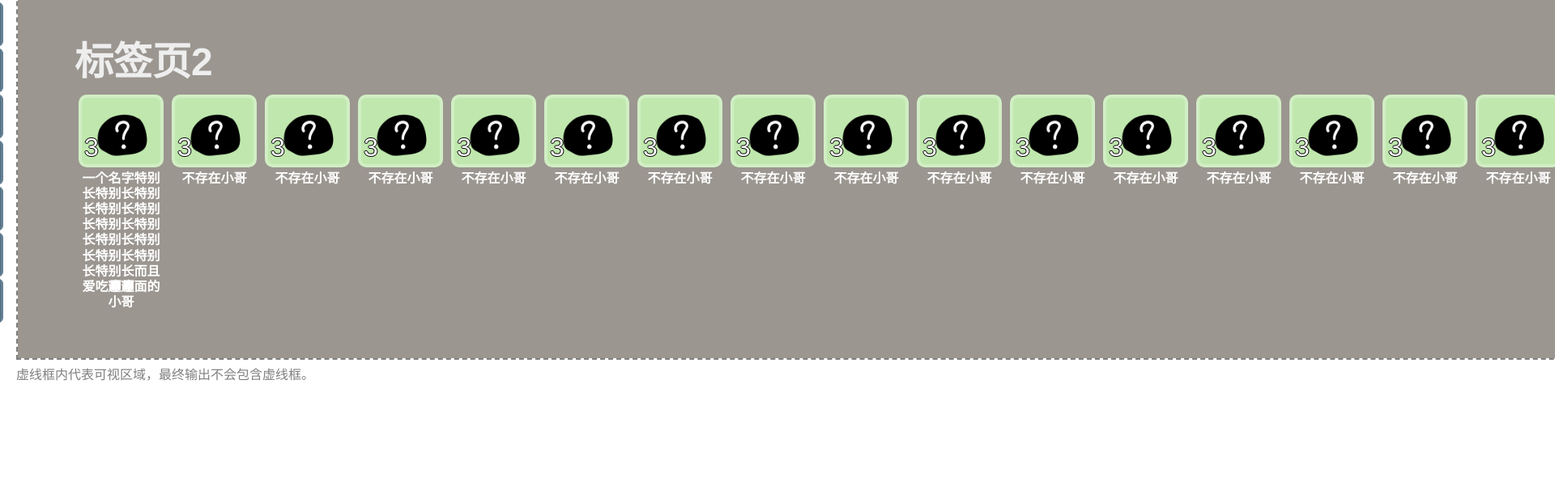
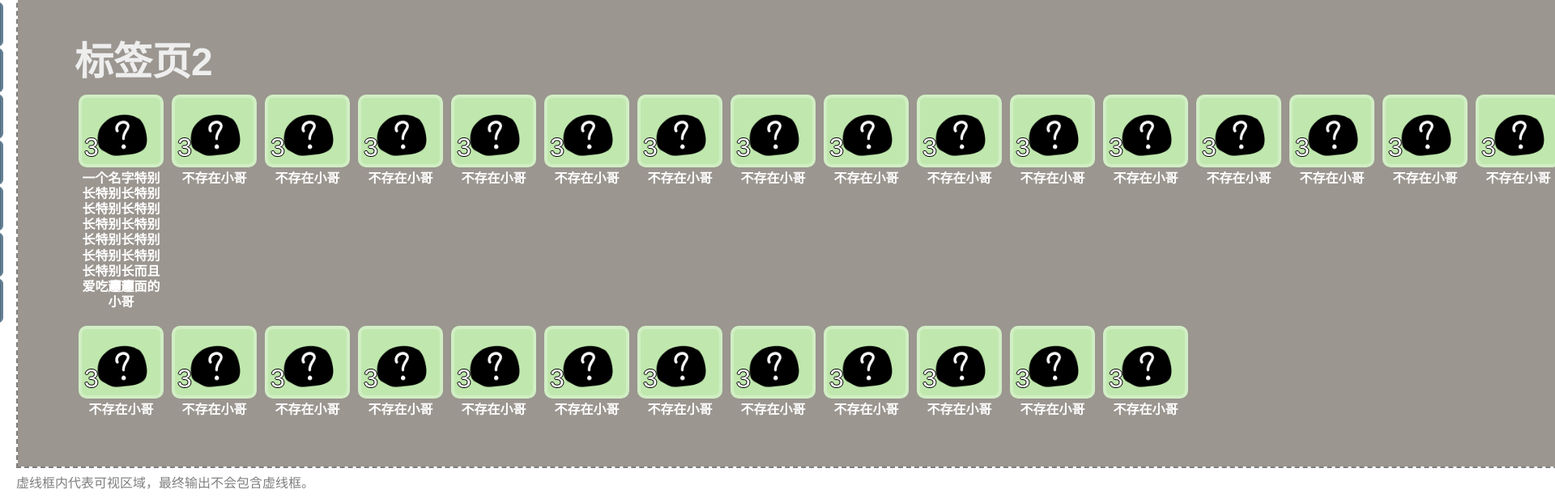
Before and after one commit to kagamibot-team/kagami-bot-frontend, a Vue app: page /storage in a window 1280 px wide. Shown: the part 404-1020 px from the top of the page at 81% size, 1920 px wide, since content can reach past the window. Before the commit the page ends 886 px from the top, so only its background shows below. Built offline with nearby package versions, Linux system fonts and the light colour scheme.

Commit message:
new changes

```diff
--- a/src/pre_data/liechang.json
+++ b/src/pre_data/liechang.json
@@ -196,7 +196,7 @@
   "user": {
     "uid": 10000,
     "qqid": "123123123",
-    "name": "出错啦"
+    "name": "出错啦出错啦出错啦出错啦出错啦出错啦出错啦出错啦出错啦出错啦出错啦出错啦出错啦"
   },
   "selecting": 1,
   "dialogue": {
--- a/src/pre_data/recipe.json
+++ b/src/pre_data/recipe.json
@@ -13,7 +13,7 @@
   "output": {
     "info": {
       "aid": 0,
-      "description": "你不该在\n这里，就像⿰字见⿰字字一样龌龊。",
+      "description": "哇哈哈哈哈哈哈哈哈哈哈哈哈哈哈哈哈哈哈哈哈哈哈哈哈哈哈哈哈哈哈哈哈哈哈哈哈哈哈哈哈哈哈哈哈哈哈哈哈哈哈哈哈哈哈哈哈哈哈哈哈哈哈哈哈哈哈哈哈哈哈哈哈哈哈哈哈哈哈哈哈哈哈哈哈哈哈哈哈哈哈哈哈哈哈哈哈哈哈哈哈哈哈哈哈哈哈哈哈哈哈哈哈哈哈哈哈哈哈哈哈哈哈哈哈哈哈哈哈哈哈哈哈哈哈哈哈哈哈哈哈哈哈哈哈哈哈哈哈哈哈哈哈哈哈哈哈哈哈哈哈哈哈哈哈哈哈哈哈哈哈哈哈哈哈哈哈哈哈哈哈哈哈哈哈哈哈哈哈哈哈哈哈哈哈哈哈哈哈哈哈哈哈哈哈哈哈哈哈哈哈哈哈哈哈哈哈哈哈哈哈哈哈哈哈哈哈哈哈哈哈哈哈哈哈哈哈哈哈哈哈哈哈哈哈哈哈哈哈哈哈哈哈哈哈哈哈哈哈哈哈哈哈哈哈哈哈哈哈哈哈哈哈哈哈哈哈哈哈哈哈哈哈哈哈哈哈哈哈哈哈哈哈哈哈哈哈哈哈哈哈哈哈哈哈哈哈哈哈哈哈哈哈哈哈哈哈哈哈哈哈哈哈哈哈哈哈哈哈哈哈哈哈哈哈哈哈哈哈哈哈哈哈哈哈哈哈哈哈哈哈哈哈哈哈哈哈哈哈哈哈哈哈哈哈哈哈哈哈哈哈哈哈哈哈哈哈哈哈哈哈哈哈哈哈哈哈哈哈哈哈哈哈哈哈哈哈哈哈哈哈哈哈哈哈哈哈哈哈哈哈哈哈哈哈哈哈哈哈哈哈哈哈哈哈哈哈哈哈哈哈哈哈哈哈哈哈哈哈哈哈哈哈哈哈哈哈哈哈哈哈哈哈哈哈哈哈哈哈哈哈哈哈哈哈哈哈哈哈哈哈哈哈哈哈哈哈哈哈哈哈哈哈哈哈哈哈哈哈哈哈哈哈哈哈哈哈哈哈哈哈哈哈哈哈哈哈哈哈哈哈哈哈哈哈哈哈哈哈哈哈哈哈哈哈哈哈哈哈哈哈哈哈哈哈哈哈哈哈哈哈哈哈哈哈哈哈哈哈哈哈哈哈哈哈哈哈哈哈哈哈哈哈哈哈哈哈哈哈哈哈哈哈哈哈哈哈哈哈哈哈哈哈哈哈哈哈哈哈哈哈哈哈哈哈",
       "display_name": "⿰字见⿰字字⿺花⿱川戸⿺辶⿳宀珎⿲隹貝招⿱⿻𠈌丨亏小哥",
       "color": "rgb(198, 193, 191)",
       "image_url": "./resource/shit.png",
--- a/src/pre_data/storage.json
+++ b/src/pre_data/storage.json
@@ -226,6 +226,110 @@
             "notation_down": "3"
           },
           "title1": "不存在小哥"
+        },
+        {
+          "display_box": {
+            "image": "./resource/blank_placeholder.png",
+            "color": "rgb(192, 232, 174)",
+            "notation_down": "3"
+          },
+          "title1": "不存在小哥"
+        },
+        {
+          "display_box": {
+            "image": "./resource/blank_placeholder.png",
+            "color": "rgb(192, 232, 174)",
+            "notation_down": "3"
+          },
+          "title1": "不存在小哥"
+        },
+        {
+          "display_box": {
+            "image": "./resource/blank_placeholder.png",
+            "color": "rgb(192, 232, 174)",
+            "notation_down": "3"
+          },
+          "title1": "不存在小哥"
+        },
+        {
+          "display_box": {
+            "image": "./resource/blank_placeholder.png",
+            "color": "rgb(192, 232, 174)",
+            "notation_down": "3"
+          },
+          "title1": "不存在小哥"
+        },
+        {
+          "display_box": {
+            "image": "./resource/blank_placeholder.png",
+            "color": "rgb(192, 232, 174)",
+            "notation_down": "3"
+          },
+          "title1": "不存在小哥"
+        },
+        {
+          "display_box": {
+            "image": "./resource/blank_placeholder.png",
+            "color": "rgb(192, 232, 174)",
+            "notation_down": "3"
+          },
+          "title1": "不存在小哥"
+        },
+        {
+          "display_box": {
+            "image": "./resource/blank_placeholder.png",
+            "color": "rgb(192, 232, 174)",
+            "notation_down": "3"
+          },
+          "title1": "不存在小哥"
+        },
+        {
+          "display_box": {
+            "image": "./resource/blank_placeholder.png",
+            "color": "rgb(192, 232, 174)",
+            "notation_down": "3"
+          },
+          "title1": "不存在小哥"
+        },
+        {
+          "display_box": {
+            "image": "./resource/blank_placeholder.png",
+            "color": "rgb(192, 232, 174)",
+            "notation_down": "3"
+          },
+          "title1": "不存在小哥"
+        },
+        {
+          "display_box": {
+            "image": "./resource/blank_placeholder.png",
+            "color": "rgb(192, 232, 174)",
+            "notation_down": "3"
+          },
+          "title1": "不存在小哥"
+        },
+        {
+          "display_box": {
+            "image": "./resource/blank_placeholder.png",
+            "color": "rgb(192, 232, 174)",
+            "notation_down": "3"
+          },
+          "title1": "不存在小哥"
+        },
+        {
+          "display_box": {
+            "image": "./resource/blank_placeholder.png",
+            "color": "rgb(192, 232, 174)",
+            "notation_down": "3"
+          },
+          "title1": "不存在小哥"
+        },
+        {
+          "display_box": {
+            "image": "./resource/blank_placeholder.png",
+            "color": "rgb(192, 232, 174)",
+            "notation_down": "3"
+          },
+          "title1": "不存在小哥"
         }
       ]
     }
--- a/src/pre_data/zhua.json
+++ b/src/pre_data/zhua.json
@@ -17,7 +17,7 @@
     {
       "info": {
         "aid": 0,
-        "description": "坏￼𝍶𝍸𛀈𛀉枪𐂺𐃆Ｚ𛀁🙫🩤🚊🥆𛅦𞋈🀇🃵𰁜𮰩𰻝ꦋ갸ﬥﬨ𐃍שּׂ︻︙ﮛ𰻝𰀀𝍵𮯰𮯿𱍻꣙ꬦ面𐎛𐑝𐕝",
+        "description": "哇哈哈哈哈哈哈哈哈哈哈哈哈哈哈哈哈哈哈哈哈哈哈哈哈哈哈哈哈哈哈哈哈哈哈哈哈哈哈哈哈哈哈哈哈哈哈哈哈哈哈哈哈哈哈哈哈哈哈哈哈哈哈哈哈哈哈哈哈哈哈哈哈哈哈哈哈哈哈哈哈哈哈哈哈哈哈哈哈哈哈哈哈哈哈哈哈哈哈哈哈哈哈哈哈哈哈哈哈哈哈哈哈哈哈哈哈哈哈哈哈哈哈哈哈哈哈哈哈哈哈哈哈哈哈哈哈哈哈哈哈哈哈哈哈哈哈哈哈哈哈哈哈哈哈哈哈哈哈哈哈哈哈哈哈哈哈哈哈哈哈哈哈哈哈哈哈哈哈哈哈哈哈哈哈哈哈哈哈哈哈哈哈哈哈哈哈哈哈哈哈哈哈哈哈哈哈哈哈哈哈哈哈哈哈哈哈哈哈哈哈哈哈哈哈哈哈哈哈哈哈哈哈哈哈哈哈哈哈哈哈哈哈哈哈哈哈哈哈哈哈哈哈哈哈哈哈哈哈哈哈哈哈哈哈哈哈哈哈哈哈哈哈哈哈哈哈哈哈哈哈哈哈哈哈哈哈哈哈哈哈哈哈哈哈哈哈哈哈哈哈哈哈哈哈哈哈哈哈哈哈哈哈哈哈哈哈哈哈哈哈哈哈哈哈哈哈哈哈哈哈哈哈哈哈哈哈哈哈哈哈哈哈哈哈哈哈哈哈哈哈哈哈哈哈哈哈哈哈哈哈哈哈哈哈哈哈哈哈哈哈哈哈哈哈哈哈哈哈哈哈哈哈哈哈哈哈哈哈哈哈哈哈哈哈哈哈哈哈哈哈哈哈哈哈哈哈哈哈哈哈哈哈哈哈哈哈哈哈哈哈哈哈哈哈哈哈哈哈哈哈哈哈哈哈哈哈哈哈哈哈哈哈哈哈哈哈哈哈哈哈哈哈哈哈哈哈哈哈哈哈哈哈哈哈哈哈哈哈哈哈哈哈哈哈哈哈哈哈哈哈哈哈哈哈哈哈哈哈哈哈哈哈哈哈哈哈哈哈哈哈哈哈哈哈哈哈哈哈哈哈哈哈哈哈哈哈哈哈哈哈哈哈哈哈哈哈哈哈哈哈哈哈哈哈哈哈哈哈哈哈哈哈哈哈哈哈哈哈哈哈哈哈哈哈哈哈哈哈哈哈哈哈哈哈哈哈哈哈哈哈哈哈哈哈哈哈哈哈哈哈哈哈哈哈哈哈哈哈哈哈哈哈哈哈哈哈哈哈哈哈哈哈哈哈哈哈哈哈哈哈哈哈哈哈哈哈哈哈哈哈哈哈哈哈哈哈哈哈哈哈哈哈哈哈哈哈哈哈哈哈哈哈哈哈哈哈哈哈哈哈哈哈哈哈哈哈哈哈哈哈哈哈哈哈哈哈哈哈哈哈哈哈哈哈哈哈哈哈哈哈哈哈哈哈哈哈哈哈哈哈哈哈哈哈哈哈哈哈哈哈哈哈哈哈哈哈哈哈哈哈哈哈哈哈哈哈哈哈哈哈哈哈哈哈哈哈哈哈哈哈哈哈哈哈哈哈哈哈哈哈哈哈哈哈哈哈哈哈哈哈哈哈哈哈哈哈哈哈哈哈哈哈哈哈哈哈哈哈哈哈哈哈哈哈哈哈哈哈哈哈哈哈哈哈哈哈哈哈哈哈哈哈哈哈哈哈哈哈哈哈哈哈哈哈哈哈哈哈哈哈哈哈哈哈哈哈哈哈哈哈哈哈哈哈哈哈哈哈哈哈哈哈哈哈哈哈哈哈哈哈哈哈哈哈哈哈哈哈哈哈哈哈哈哈哈哈哈哈哈哈哈哈哈哈哈哈哈哈哈哈哈哈哈哈哈哈哈哈哈哈哈哈哈哈哈哈哈哈哈哈哈哈哈哈哈哈哈哈哈哈哈哈哈哈哈哈哈哈哈哈哈哈哈哈哈哈哈哈哈哈哈哈哈哈哈哈哈哈哈哈哈哈哈哈哈哈哈哈哈哈哈哈哈哈哈哈哈哈哈哈哈哈哈哈哈哈哈哈哈哈哈哈哈哈哈哈哈哈哈哈哈哈哈哈哈哈哈哈哈哈哈哈哈哈哈哈哈哈哈哈哈哈哈哈哈哈哈哈哈哈哈哈哈哈哈哈哈哈哈哈哈哈哈哈哈哈哈哈哈哈哈哈哈哈哈哈哈哈哈哈哈哈哈哈哈哈哈哈哈哈哈哈哈哈哈哈哈哈哈哈哈哈哈哈哈哈哈哈哈哈哈哈哈哈哈哈哈哈哈哈哈哈哈哈哈哈哈哈哈哈哈哈哈哈哈哈哈哈哈哈哈哈哈哈哈哈哈哈哈哈哈哈哈哈哈哈哈哈哈哈哈哈哈哈哈哈哈哈哈哈哈哈哈哈哈哈哈哈哈哈哈哈哈哈哈哈哈哈哈哈哈哈哈哈哈哈哈哈哈哈哈哈哈哈哈哈哈哈哈哈哈哈哈哈哈哈哈哈哈哈哈哈哈哈哈哈哈哈哈哈哈哈哈哈哈哈哈哈哈哈哈哈哈哈哈哈哈哈哈哈哈哈哈哈哈哈哈哈哈哈哈哈哈哈哈哈哈哈哈哈哈哈哈哈",
         "display_name": "你不该在这里。",
         "color": "rgb(198, 193, 191)",
         "image_url": "./resource/shit.png",
```
Also changed, not shown: src/views/xjshop/BuyView.vue (+26 -30 lines), 1 other file (tests, documents, lock files or other folders).
